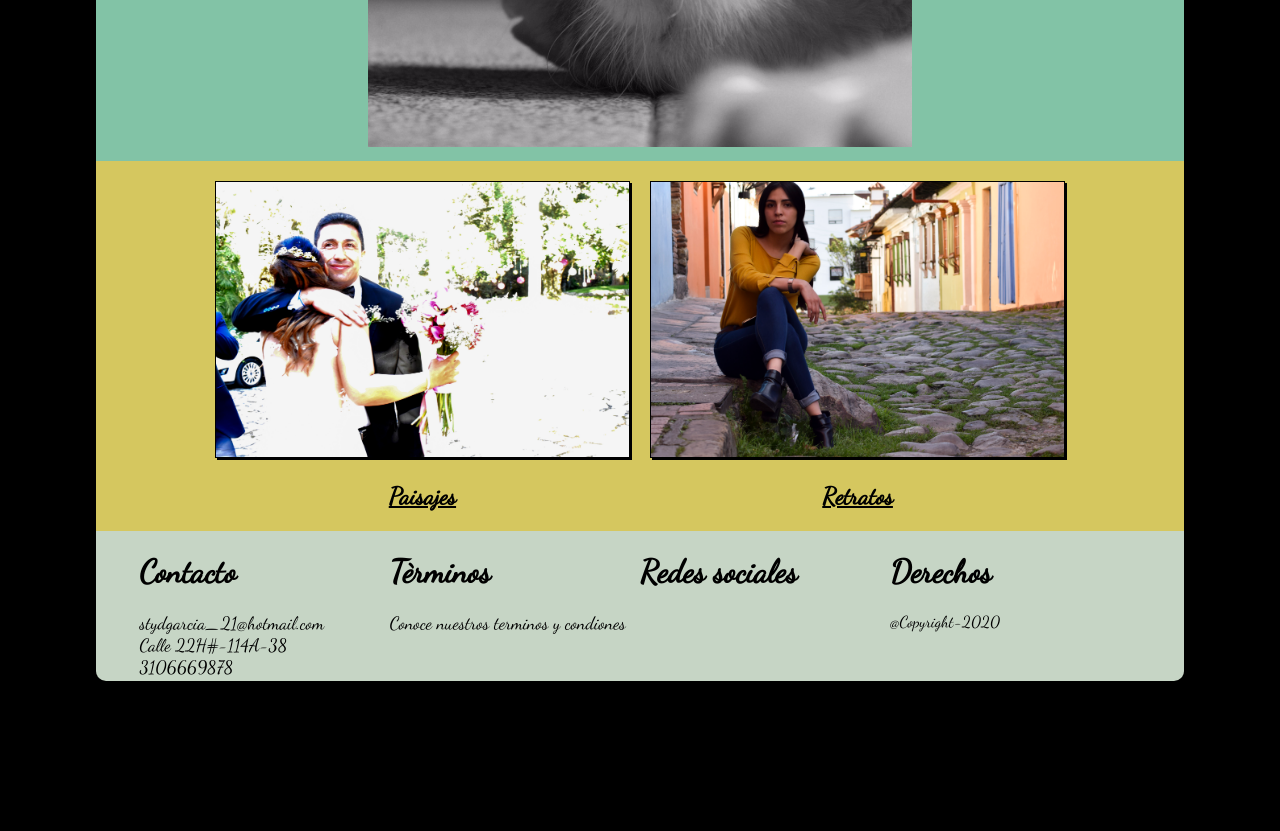
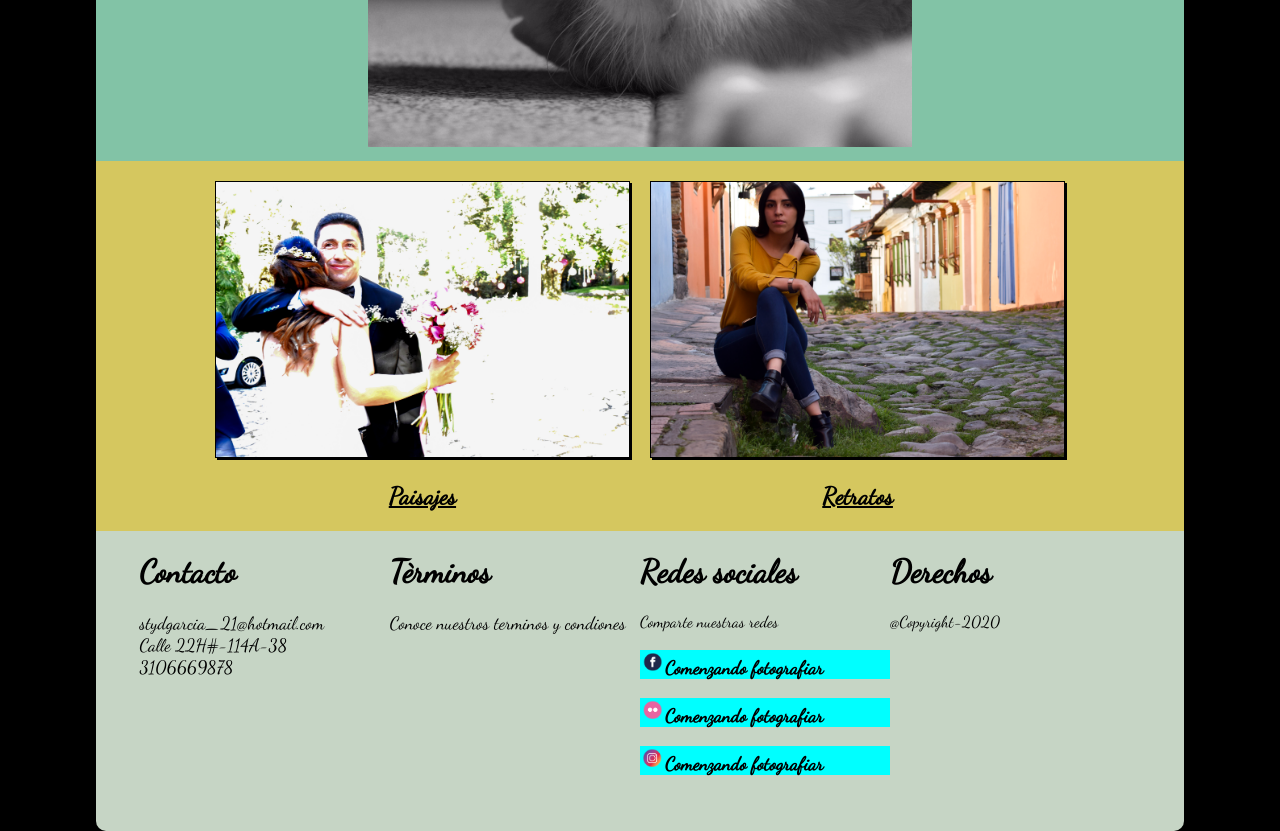
Before and after one commit to Steven-Anomalia/Portafolio, a plain HTML site: page index.html in a window 1280 px wide. Shown: the part 341-1172 px from the top of the page. Before the commit the page ends 1022 px from the top, so only its background shows below. Drawn offline with Linux system fonts and the light colour scheme.

Commit message:
Adelantos del footer

```diff
--- a/css/stilo.css
+++ b/css/stilo.css
@@ -118,6 +118,7 @@ header{
 
 footer{
 	width: 100%;
+	height: 300px;
 	margin: 0 auto;
 	display: flex;
 	justify-content: center;
@@ -148,7 +149,19 @@ height: 150px;
 .caja-3 h1{
 	color: black;
 }
+.caja-3{
+	margin:0px;
+}
+.caja-3 img{
+	width: 10%;
 
+}
+.red-1, .red-2, .red-3{
+	width: 100%;
+	background-color: aqua;
+	padding: 0px;
+
+}
 .caja-4 h1{
 	color: black;
 }
--- a/index.html
+++ b/index.html
@@ -52,6 +52,17 @@
   </div>
   <div class="caja-3">
   	<h1>Redes sociales</h1>
+  	<p>Comparte nuestras redes</p>
+  	   <div class="red-1">
+  	   	 <h3> <img src="ima/face.png">Comenzando fotografiar</h3>
+  	   </div>
+  	    <div class="red-2">
+  	    <h3><img src="ima/flickr.png">Comenzando fotografiar</h3>
+  	    </div>
+  	     <div class="red-3">
+  	     <h3><img src="ima/insta.png">Comenzando fotografiar</h3>
+  	     </div>
+
   </div>
   <div class="caja-4">
   	<h1>Derechos</h1>
```
Also changed, not shown: ima/face.png (added), ima/flickr.png (added), ima/insta.png (added).
